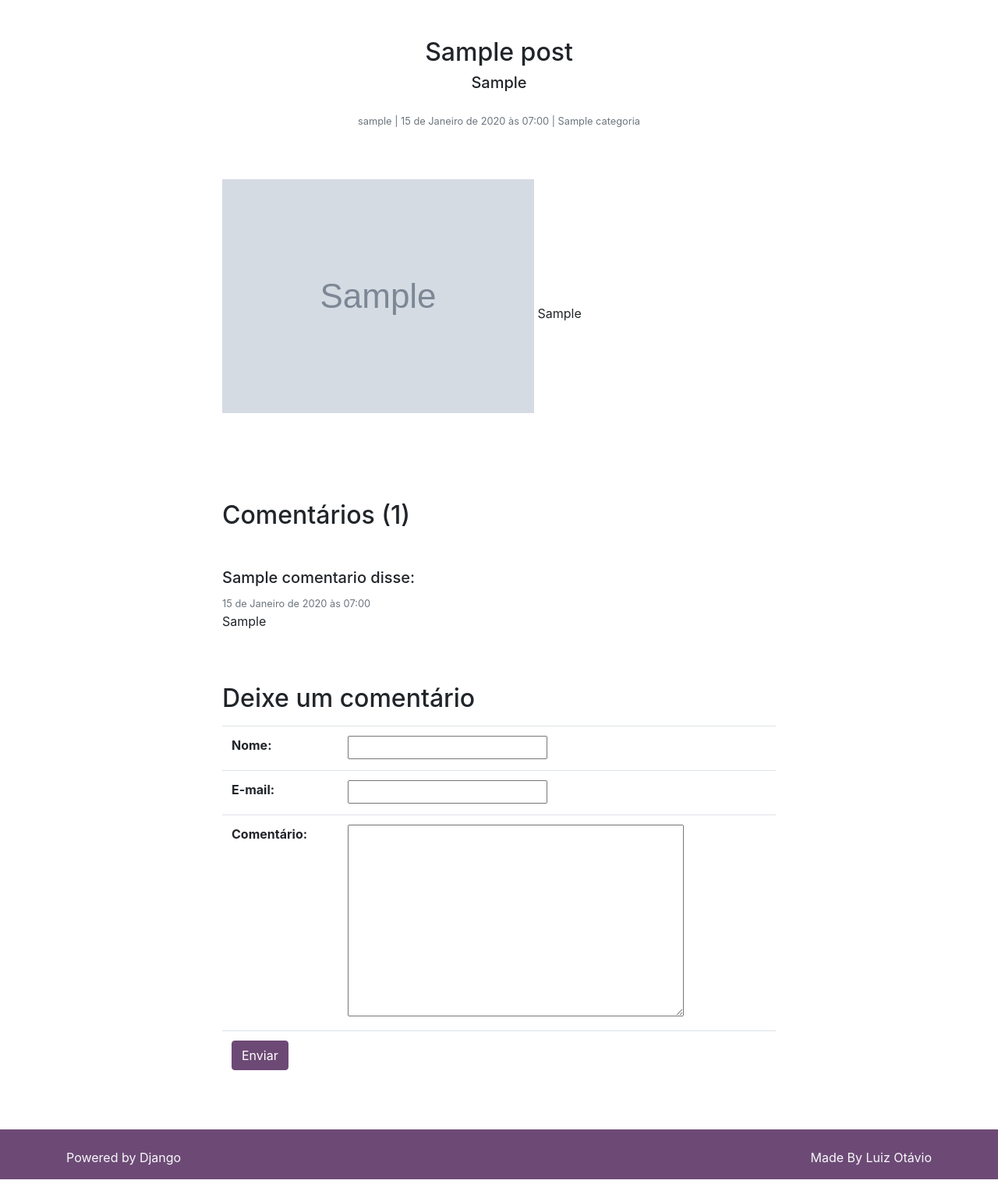
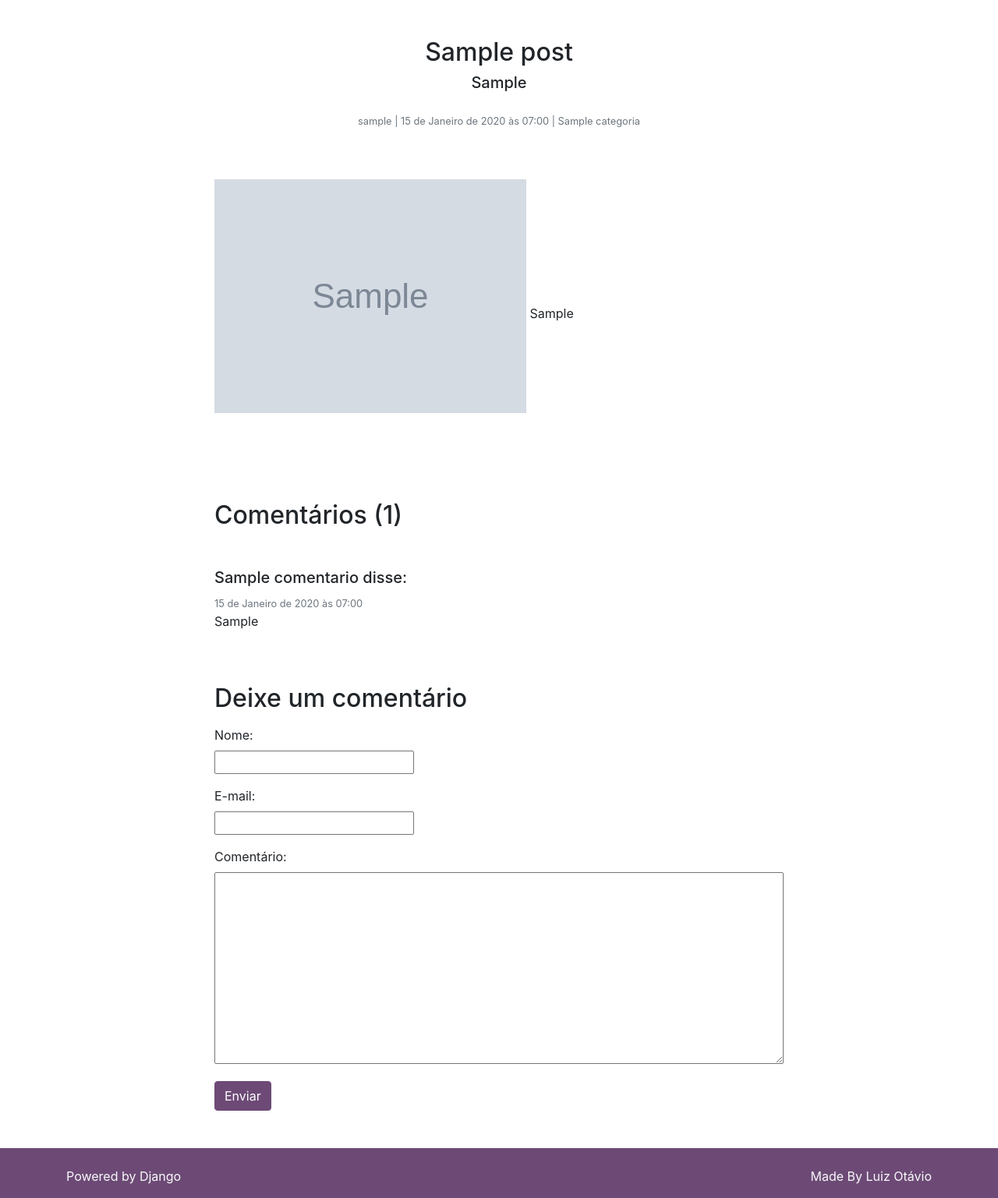
Before and after one commit to BeverlyTimoteo/CursoBlogPython, a Django app: page /post/1 in a window 1280 px wide. Shown: the part 56-1593 px from the top of the page at 78% size. Before the commit the page ends 1569 px from the top, so only its background shows below. Run offline with Django 4.2, Linux system fonts and the light colour scheme; tables that the repository leaves empty hold one stand-in row (values such as "Sample post"); grey boxes marked "Sample" are stand-in pictures; some libraries are stand-ins or nearby versions.

Commit message:
Ajuste form comentário

```diff
--- a/posts/templates/posts/post_detalhes.html
+++ b/posts/templates/posts/post_detalhes.html
@@ -5,8 +5,6 @@
 {% endblock %}
 
 {% block conteudo %}
-<main>
-    <div class="container">
 <div class="row pt-5">
     <div class="col-xl"></div>
     <div class="col-xl-8 text-center">
@@ -56,19 +54,23 @@
 
         <form method="POST" action="#envia_comentario">
             {% csrf_token %}
-                    <table class="table">
-                        {{ form }}
-                        <tr>
-                            <td colspan="2">
+
+            {% for hidden_field in form.hidden_fields %}
+            {{ hidden_field }}
+            {% endfor %}
+
+            {% for visible_field in form.visible_fields %}
+            <div class="form-group">
+                {{ visible_field.label_tag }} <br>
+                {{ visible_field }}
+                {{ visible_field.errors }}
+            </div>
+            {% endfor %}
+
             {% include 'parciais/_messages.html'%}
             <input id="envia_comentario" type="submit" class="btn btn-primary" value="Enviar">
-                            </td>
-                        </tr>
-                    </table>
         </form>
     </div>
     <div class="col-xl"></div>
 </div>
-    </div>
-</main>
 {% endblock %}
--- a/posts/views.py
+++ b/posts/views.py
@@ -6,6 +6,7 @@ from django.db.models import Q, Count, Case, When
 from comentarios.forms import FormComentario
 from comentarios.models import Comentario
 from django.contrib import messages
+from django.db import connection
 
 
 class PostIndex(ListView):
@@ -16,6 +17,7 @@ class PostIndex(ListView):
 
     def get_queryset(self):
         qs = super().get_queryset()
+        qs = qs.select_related('categoria_post')
         qs = qs.order_by('-id').filter(publicado_post=True)
 
         qs = qs.annotate(
@@ -27,6 +29,11 @@ class PostIndex(ListView):
         )
 
         return qs
+
+    def get_context_data(self, *, object_list=None, **kwargs):
+        contexto = super().get_context_data(**kwargs)
+        contexto['connection'] = connection
+        return contexto
 
 
 class PostBusca(PostIndex):
--- a/static/vendor/bootstrap/css/theme_1564087106285.css
+++ b/static/vendor/bootstrap/css/theme_1564087106285.css
@@ -54,3 +54,7 @@ ul.errorlist li {
     }
 }
 */
+
+.form-group textarea {
+    width: 100%;
+}
--- a/templates/static/vendor/bootstrap/css/theme_1564087106285.css
+++ b/templates/static/vendor/bootstrap/css/theme_1564087106285.css
@@ -54,3 +54,7 @@ ul.errorlist li {
     }
 }
 */
+
+.form-group textarea {
+    width: 100%;
+}
```
Also changed, not shown: posts/templates/posts/index.html (+9 -1 lines). Lines whose indentation alone changed are shown as unchanged.
